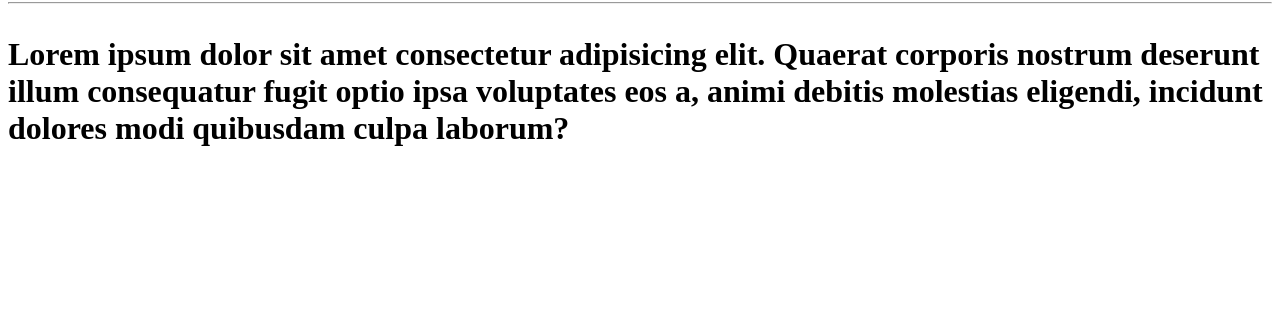
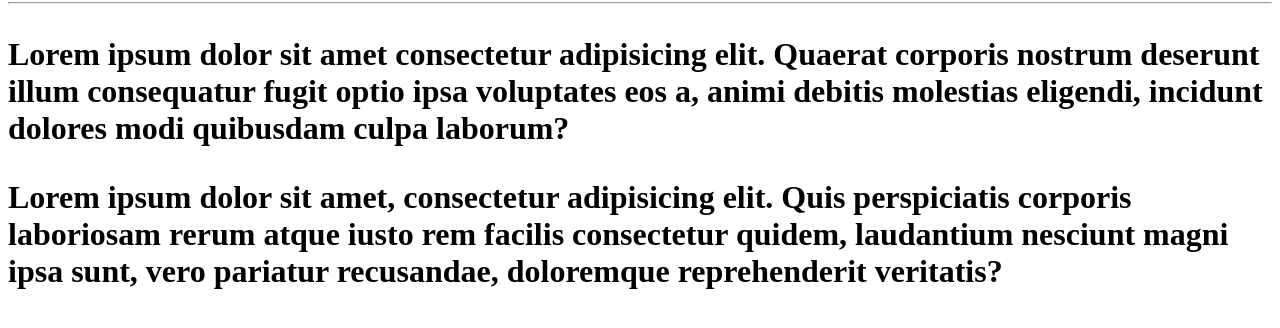
Before and after one commit to ArthurSoriani/Ola-mundo, a plain HTML site: page Site-exemplo/index.html in a window 1280 px wide. Shown: the part 78-406 px from the top of the page. Drawn offline with Linux system fonts and the light colour scheme.

Commit message:
adicionei um paragrafo

```diff
--- a/Site-exemplo/index.html
+++ b/Site-exemplo/index.html
@@ -10,5 +10,6 @@
     <h1>Olá, mundo!<h1>
         <hr>
         <p>Lorem ipsum dolor sit amet consectetur adipisicing elit. Quaerat corporis nostrum deserunt illum consequatur fugit optio ipsa voluptates eos a, animi debitis molestias eligendi, incidunt dolores modi quibusdam culpa laborum?</p>
+        <p>Lorem ipsum dolor sit amet, consectetur adipisicing elit. Quis perspiciatis corporis laboriosam rerum atque iusto rem facilis consectetur quidem, laudantium nesciunt magni ipsa sunt, vero pariatur recusandae, doloremque reprehenderit veritatis?</p>
 </body>
 </html>
```
